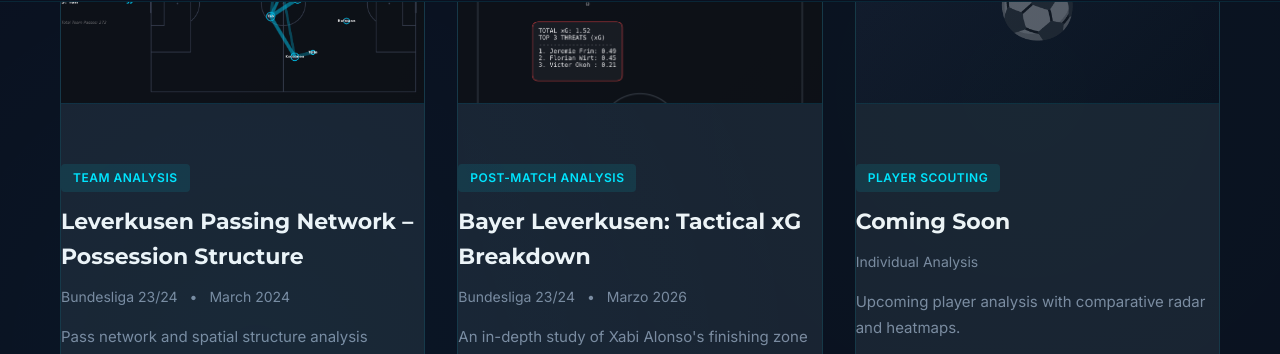
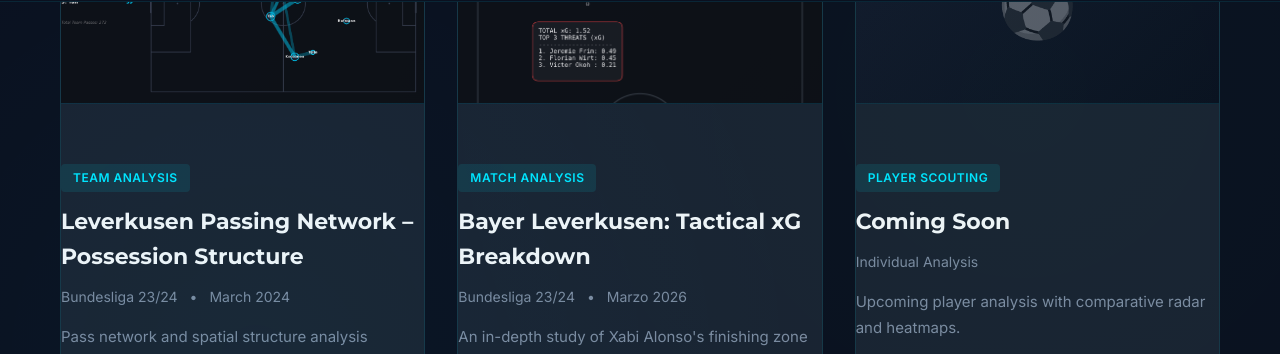
Before and after one commit to Fiallos77/analitykaXG, a Jekyll site: the page built from index.md, in a window 1280 px wide and 900 px high, scrolled down 1672 px. Shown: the part 90-444 px from the top of the window. Built offline with Jekyll 4.4.1, drawn with Linux system fonts in a browser that asks for light colours.

Commit message:
Change report tag from 'Post-Match' to 'Match' Analysis

```diff
--- a/index.md
+++ b/index.md
@@ -77,7 +77,7 @@ lang: en
                 <img src="{{ site.baseurl }}/assets/images/shot_map_final_leverkusen.png" alt="Leverkusen Shot Map">
             </div>
             <div class="report-content">
-                <span class="report-tag">Post-Match Analysis</span>
+                <span class="report-tag">Match Analysis</span>
                 <h3>Bayer Leverkusen: Tactical xG Breakdown</h3>
                 <div class="report-meta">
                     <span>Bundesliga 23/24</span><span>•</span><span>Marzo 2026</span>
```
